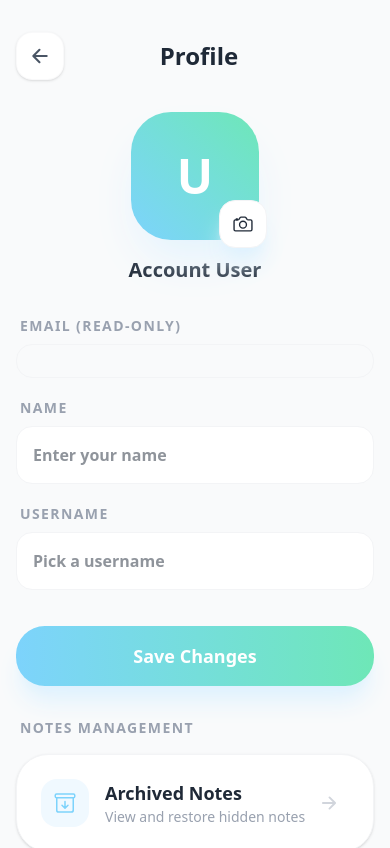
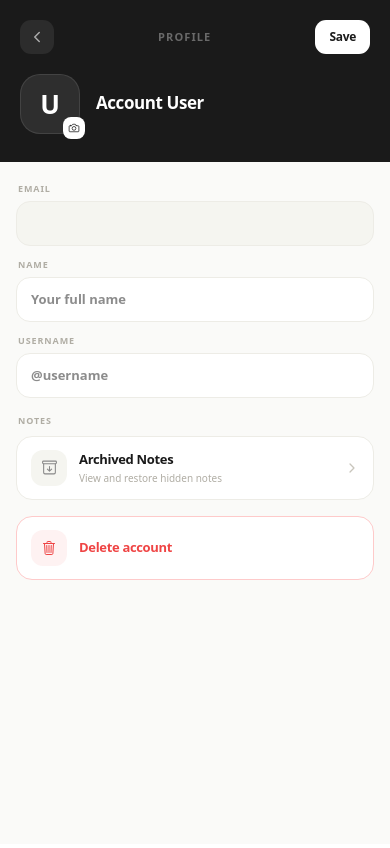
Before and after one commit to trsk269/Notes-Frontend, a Next.js app: page /profile in a window 390 px wide. Shown: the top 848 px of the page. Built offline with nearby package versions, Linux system fonts and the light colour scheme; no server answers.

Commit message:
revamp profile page

```diff
--- a/app/profile/page.tsx
+++ b/app/profile/page.tsx
@@ -4,10 +4,10 @@ import { useRouter } from "next/navigation";
 import { useAuthStore } from "../../src/store/auth.store";
 import { updateProfile, deleteAccount } from "../../src/services/user.service";
 import {
-  IoArrowBack,
+  IoChevronBack,
   IoCameraOutline,
   IoTrashOutline,
-  IoCheckmarkCircleOutline,
+  IoCheckmarkCircle,
   IoArchiveOutline,
 } from "react-icons/io5";
 
@@ -21,7 +21,8 @@ export default function ProfilePage() {
   const [isLoading, setIsLoading] = useState(false);
   const [isDeleting, setIsDeleting] = useState(false);
   const [showDeleteConfirm, setShowDeleteConfirm] = useState(false);
-  const [message, setMessage] = useState({ type: "", text: "" });
+  const [saved, setSaved] = useState(false);
+  const [error, setError] = useState("");
 
   const fileInputRef = useRef<HTMLInputElement>(null);
 
@@ -33,38 +34,27 @@ export default function ProfilePage() {
     }
   }, [user]);
 
-  const handleBack = () => {
-    router.back();
-  };
-
   const handleImageChange = (e: React.ChangeEvent<HTMLInputElement>) => {
     const file = e.target.files?.[0];
-    if (file) {
+    if (!file) return;
     const reader = new FileReader();
-      reader.onloadend = () => {
-        setProfilePic(reader.result as string);
-      };
+    reader.onloadend = () => setProfilePic(reader.result as string);
     reader.readAsDataURL(file);
-    }
   };
 
   const handleSave = async () => {
     setIsLoading(true);
-    setMessage({ type: "", text: "" });
+    setError("");
+    setSaved(false);
     try {
       const res = await updateProfile({ name, profilePic, username });
       setUser(res.user);
-      setMessage({ type: "success", text: "Profile updated successfully!" });
-      setTimeout(() => setMessage({ type: "", text: "" }), 3000);
-    } catch (error: any) {
-      setMessage({
-        type: "error",
-        text: error.message || "Failed to update profile",
-      });
+      setSaved(true);
+      setTimeout(() => setSaved(false), 3000);
+    } catch (err: any) {
+      setError(err.message || "Failed to update profile");
     } finally {
-      setIsLoading(true);
-      // Artificial delay for smooth feel
-      setTimeout(() => setIsLoading(false), 500);
+      setTimeout(() => setIsLoading(false), 400);
     }
   };
 
@@ -74,11 +64,8 @@ export default function ProfilePage() {
       await deleteAccount();
       logout();
       router.push("/login");
-    } catch (error: any) {
-      setMessage({
-        type: "error",
-        text: error.message || "Failed to delete account",
-      });
+    } catch (err: any) {
+      setError(err.message || "Failed to delete account");
       setIsDeleting(false);
     }
   };
@@ -86,41 +73,56 @@ export default function ProfilePage() {
   const initial = (name || username || "U").charAt(0).toUpperCase();
 
   return (
-    <main className="min-h-screen w-full bg-[#F9FAFB] flex flex-col items-center overflow-x-hidden">
-      <div className="w-full max-w-md flex flex-col gap-8 py-8 px-4 sm:px-6">
-        {/* Header */}
-        <header className="flex items-center justify-between">
+    <main className="h-screen w-full bg-[#FAFAF8] flex flex-col items-center overflow-hidden">
+      <div className="w-full max-w-md h-full flex flex-col">
+        {/* ── Dark hero header ── */}
+        <div className="bg-[#1A1A1A] px-5 pt-5 pb-7 flex-shrink-0">
+          {/* Top bar */}
+          <div className="flex items-center justify-between mb-5">
             <button
-            onClick={handleBack}
-            className="p-3 bg-white text-gray-600 hover:text-[#7DD3FC] hover:bg-sky-50 rounded-2xl transition-all duration-300 shadow-sm border border-gray-100/50"
+              onClick={() => router.back()}
+              className="w-[34px] h-[34px] bg-white/8 rounded-[11px] flex items-center justify-center active:scale-95 transition-transform"
+              style={{ background: "rgba(255,255,255,0.08)" }}
             >
-            <IoArrowBack size={22} />
+              <IoChevronBack size={16} color="rgba(255,255,255,0.6)" />
             </button>
-          <h1 className="text-2xl font-black text-[#1F2937]">Profile</h1>
-          <div className="w-10"></div> {/* Spacer for symmetry */}
-        </header>
 
-        {/* Profile Pic Section */}
-        <div className="flex flex-col items-center gap-4 animate-in fade-in slide-in-from-bottom-4 duration-700">
-          <div className="relative group/photo">
-            <div className="w-32 h-32 rounded-[2.5rem] bg-gradient-to-tr from-[#7DD3FC] to-[#6EE7B7] p-1 shadow-2xl shadow-sky-100 items-center justify-center flex overflow-hidden">
+            <span className="text-[11px] font-bold text-white/35 uppercase tracking-widest">
+              Profile
+            </span>
+
+            <button
+              onClick={handleSave}
+              disabled={isLoading}
+              className={`px-[14px] py-[8px] rounded-[11px] text-[12px] font-bold tracking-tight transition-all active:scale-95 ${
+                saved ? "bg-[#22C55E] text-white" : "bg-white text-[#1A1A1A]"
+              } disabled:opacity-60`}
+            >
+              {isLoading ? "Saving…" : saved ? "Saved" : "Save"}
+            </button>
+          </div>
+
+          {/* Avatar + identity */}
+          <div className="flex items-center gap-4">
+            <div className="relative flex-shrink-0">
+              <div className="w-[60px] h-[60px] bg-[#2E2E2E] rounded-[20px] border border-white/10 flex items-center justify-center overflow-hidden">
                 {profilePic ? (
                   <img
                     src={profilePic}
                     alt="Profile"
-                  className="w-full h-full object-cover rounded-[2.3rem]"
+                    className="w-full h-full object-cover"
                   />
                 ) : (
-                <span className="text-white text-5xl font-black">
+                  <span className="text-white text-[26px] font-extrabold">
                     {initial}
                   </span>
                 )}
               </div>
               <button
                 onClick={() => fileInputRef.current?.click()}
-              className="absolute -bottom-2 -right-2 p-3 bg-white text-[#1F2937] rounded-2xl shadow-xl shadow-sky-100 border border-gray-100 group-hover/photo:scale-110 group-hover/photo:bg-[#7DD3FC] group-hover/photo:text-white transition-all duration-300"
+                className="absolute -bottom-[5px] -right-[5px] w-[22px] h-[22px] bg-white rounded-[8px] flex items-center justify-center active:scale-90 transition-transform"
               >
-              <IoCameraOutline size={22} />
+                <IoCameraOutline size={12} color="#1A1A1A" />
               </button>
               <input
                 type="file"
@@ -130,148 +132,157 @@ export default function ProfilePage() {
                 onChange={handleImageChange}
               />
             </div>
-          <div className="text-center">
-            <h2 className="text-xl font-extrabold text-[#1F2937]">
+            <div>
+              <p className="text-white text-[17px] font-extrabold tracking-tight leading-tight">
                 {name || username || "Account User"}
-            </h2>
-            <p className="text-gray-400 font-medium">{user?.email}</p>
+              </p>
+              <p className="text-white/35 text-[11px] mt-0.5">{user?.email}</p>
+            </div>
           </div>
         </div>
 
-        {/* Form Section */}
-        <div className="flex flex-col gap-5 animate-in fade-in slide-in-from-bottom-8 duration-1000">
-          <div className="flex flex-col gap-2">
-            <label className="text-sm font-bold text-gray-400 uppercase tracking-widest pl-1">
-              Email (Read-only)
-            </label>
-            <div className="p-4 bg-gray-50 border border-gray-100 rounded-2xl text-gray-500 font-medium overflow-hidden text-ellipsis">
-              {user?.email}
-            </div>
-          </div>
-
-          <div className="flex flex-col gap-2">
-            <label className="text-sm font-bold text-gray-400 uppercase tracking-widest pl-1">
-              Name
-            </label>
-            <input
-              type="text"
-              value={name}
-              onChange={(e) => setName(e.target.value)}
-              placeholder="Enter your name"
-              className="p-4 bg-white border border-gray-100 rounded-2xl text-[#1F2937] font-semibold outline-none focus:border-[#7DD3FC] focus:ring-4 focus:ring-sky-100 transition-all duration-300"
-            />
-          </div>
-
-          <div className="flex flex-col gap-2">
-            <label className="text-sm font-bold text-gray-400 uppercase tracking-widest pl-1">
-              Username
-            </label>
-            <input
-              type="text"
-              value={username}
-              onChange={(e) => setUsername(e.target.value)}
-              placeholder="Pick a username"
-              className="p-4 bg-white border border-gray-100 rounded-2xl text-[#1F2937] font-semibold outline-none focus:border-[#6EE7B7] focus:ring-4 focus:ring-emerald-100 transition-all duration-300"
-            />
-          </div>
-
-          {message.text && (
-            <div
-              className={`p-4 rounded-2xl flex items-center gap-3 animate-in zoom-in-95 duration-300 ${
-                message.type === "success"
-                  ? "bg-emerald-50 text-emerald-600 border border-emerald-100"
-                  : "bg-red-50 text-red-600 border border-red-100"
-              }`}
-            >
-              <IoCheckmarkCircleOutline size={20} />
-              <span className="font-bold text-sm">{message.text}</span>
+        {/* ── Scrollable body ── */}
+        <div className="flex-1 overflow-y-auto px-4 py-5 flex flex-col gap-3">
+          {/* Success toast */}
+          {saved && (
+            <div className="bg-[#F0FDF4] border border-[#BBF7D0] rounded-[14px] px-4 py-3 flex items-center gap-3">
+              <IoCheckmarkCircle size={16} color="#22C55E" />
+              <span className="text-[12px] font-bold text-[#16A34A]">
+                Profile updated successfully
+              </span>
             </div>
           )}
 
-          <button
-            onClick={handleSave}
-            disabled={isLoading}
-            className="mt-4 p-4 bg-gradient-to-r from-[#7DD3FC] to-[#6EE7B7] text-white font-black text-lg rounded-[1.8rem] shadow-xl shadow-sky-100 hover:shadow-2xl hover:shadow-sky-200 hover:scale-[1.02] active:scale-95 transition-all duration-300 disabled:opacity-50 flex items-center justify-center gap-2"
-          >
-            {isLoading ? "Saving Changes..." : "Save Changes"}
-          </button>
+          {/* Error toast */}
+          {error && (
+            <div className="bg-[#FEF2F2] border border-[#FECACA] rounded-[14px] px-4 py-3">
+              <span className="text-[12px] font-bold text-[#EF4444]">
+                {error}
+              </span>
             </div>
+          )}
 
-        {/* Notes Management */}
-        <div className="flex flex-col gap-4 animate-in fade-in slide-in-from-bottom-10 duration-1000">
-          <label className="text-sm font-bold text-gray-400 uppercase tracking-widest pl-1">
-            Notes Management
-          </label>
+          {/* Fields */}
+          <Field label="Email" readOnly value={user?.email || ""} />
+          <Field
+            label="Name"
+            value={name}
+            onChange={(e) => setName(e.target.value)}
+            placeholder="Your full name"
+          />
+          <Field
+            label="Username"
+            value={username}
+            onChange={(e) => setUsername(e.target.value)}
+            placeholder="@username"
+          />
+
+          {/* Notes management */}
+          <div className="flex flex-col gap-2 mt-1">
+            <span className="text-[9px] font-bold text-[#B0ADA4] uppercase tracking-widest pl-0.5">
+              Notes
+            </span>
             <button
               onClick={() => router.push("/archive")}
-            className="w-full p-6 bg-white border border-gray-100 rounded-[2rem] flex items-center justify-between group hover:border-[#7DD3FC] transition-all duration-300 shadow-sm hover:shadow-xl hover:shadow-sky-100/20"
+              className="w-full bg-white border border-[#EDECE6] rounded-[16px] px-[14px] py-[13px] flex items-center justify-between active:scale-[0.98] transition-transform"
             >
-            <div className="flex items-center gap-4">
-              <div className="w-12 h-12 bg-sky-50 text-[#7DD3FC] rounded-2xl flex items-center justify-center group-hover:scale-110 transition-transform">
-                <IoArchiveOutline size={24} />
+              <div className="flex items-center gap-3">
+                <div className="w-[36px] h-[36px] bg-[#F5F5F0] rounded-[12px] flex items-center justify-center flex-shrink-0">
+                  <IoArchiveOutline size={17} color="#888" />
                 </div>
                 <div className="text-left">
-                <h3 className="text-lg font-bold text-[#1F2937]">
+                  <p className="text-[13px] font-bold text-[#1A1A1A] tracking-tight">
                     Archived Notes
-                </h3>
-                <p className="text-sm text-gray-400 font-medium">
+                  </p>
+                  <p className="text-[10px] text-[#B0ADA4] mt-0.5">
                     View and restore hidden notes
                   </p>
                 </div>
               </div>
-            <div className="w-10 h-10 flex items-center justify-center text-gray-300 group-hover:text-[#7DD3FC] transition-colors">
-              <IoArrowBack size={20} className="rotate-180" />
-            </div>
+              <IoChevronBack size={14} color="#C8C5BC" className="rotate-180" />
             </button>
           </div>
 
-        {/* Danger Zone */}
-        <div className="mt-8 border-t border-gray-100 pt-8 animate-in fade-in slide-in-from-bottom-10 duration-1000">
-          <label className="text-sm font-bold text-red-400 uppercase tracking-widest pl-1">
-            Danger Zone
-          </label>
-
+          {/* Danger zone */}
+          <div className="mt-1">
             {!showDeleteConfirm ? (
               <button
                 onClick={() => setShowDeleteConfirm(true)}
-              className="mt-4 w-full p-4 bg-white text-red-500 border border-red-100 rounded-2xl font-bold flex items-center justify-center gap-2 hover:bg-red-50 transition-all duration-300 group"
+                className="w-full bg-white border border-[#FECACA] rounded-[16px] px-[14px] py-[13px] flex items-center gap-3 active:scale-[0.98] transition-transform"
               >
-              <IoTrashOutline
-                size={20}
-                className="group-hover:rotate-12 transition-transform"
-              />
-              Delete Account
+                <div className="w-[36px] h-[36px] bg-[#FEF2F2] rounded-[12px] flex items-center justify-center flex-shrink-0">
+                  <IoTrashOutline size={16} color="#EF4444" />
+                </div>
+                <span className="text-[13px] font-bold text-[#EF4444] tracking-tight">
+                  Delete account
+                </span>
               </button>
             ) : (
-            <div className="mt-4 p-6 bg-red-50 border border-red-100 rounded-[2rem] flex flex-col gap-4 animate-in zoom-in-95 duration-300">
-              <div className="flex flex-col gap-1">
-                <h3 className="text-red-600 font-extrabold text-lg">
-                  Are you absolutely sure?
-                </h3>
-                <p className="text-red-500/80 text-sm font-medium leading-relaxed">
-                  This will permanently delete your account and all your notes.
-                  This action cannot be undone.
+              <div className="bg-[#FEF2F2] border border-[#FECACA] rounded-[16px] p-[14px] flex flex-col gap-3">
+                <div>
+                  <p className="text-[13px] font-extrabold text-[#EF4444] tracking-tight">
+                    Delete your account?
+                  </p>
+                  <p className="text-[11px] text-[#F87171] mt-1 leading-relaxed">
+                    This permanently removes your account and all notes. This
+                    cannot be undone.
                   </p>
                 </div>
-              <div className="flex gap-3">
+                <div className="flex gap-2">
                   <button
                     onClick={() => setShowDeleteConfirm(false)}
-                  className="flex-1 p-3 bg-white text-gray-600 font-bold rounded-xl border border-gray-100"
+                    className="flex-1 py-[10px] bg-white border border-[#EDECE6] rounded-[11px] text-[12px] font-bold text-[#888] active:scale-95 transition-transform"
                   >
                     Cancel
                   </button>
                   <button
                     onClick={handleDeleteAccount}
                     disabled={isDeleting}
-                  className="flex-1 p-3 bg-red-600 text-white font-bold rounded-xl shadow-lg shadow-red-200 hover:bg-red-700 active:scale-95 transition-all"
+                    className="flex-1 py-[10px] bg-[#EF4444] rounded-[11px] text-[12px] font-bold text-white active:scale-95 transition-transform disabled:opacity-60"
                   >
-                  {isDeleting ? "Deleting..." : "Yes, Delete"}
+                    {isDeleting ? "Deleting…" : "Yes, delete"}
                   </button>
                 </div>
               </div>
             )}
           </div>
         </div>
+      </div>
     </main>
   );
 }
+
+/* ── Field atom ── */
+function Field({
+  label,
+  value,
+  onChange,
+  placeholder,
+  readOnly = false,
+}: {
+  label: string;
+  value: string;
+  onChange?: (e: React.ChangeEvent<HTMLInputElement>) => void;
+  placeholder?: string;
+  readOnly?: boolean;
+}) {
+  return (
+    <div className="flex flex-col gap-[5px]">
+      <span className="text-[9px] font-bold text-[#B0ADA4] uppercase tracking-widest pl-0.5">
+        {label}
+      </span>
+      <input
+        type="text"
+        value={value}
+        onChange={onChange}
+        placeholder={placeholder}
+        readOnly={readOnly}
+        className={`w-full px-[14px] py-[12px] rounded-[14px] text-[13px] font-semibold outline-none border transition-all ${
+          readOnly
+            ? "bg-[#F5F5F0] border-[#EDECE6] text-[#B0ADA4] cursor-default"
+            : "bg-white border-[#EDECE6] text-[#1A1A1A] focus:border-[#1A1A1A]/30 focus:ring-2 focus:ring-[#1A1A1A]/5"
+        }`}
+      />
+    </div>
+  );
+}
```
Lines whose indentation alone changed are shown as unchanged.
